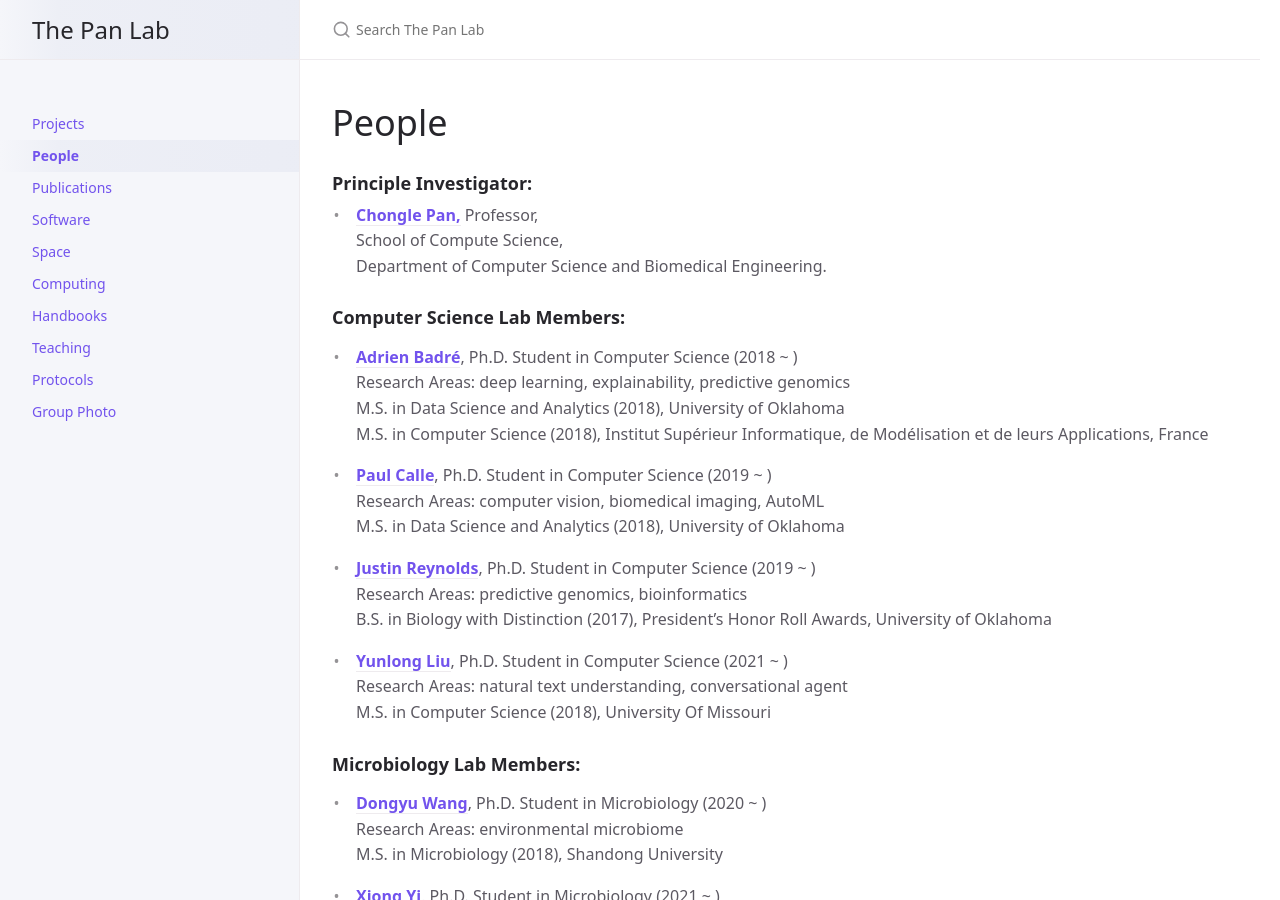
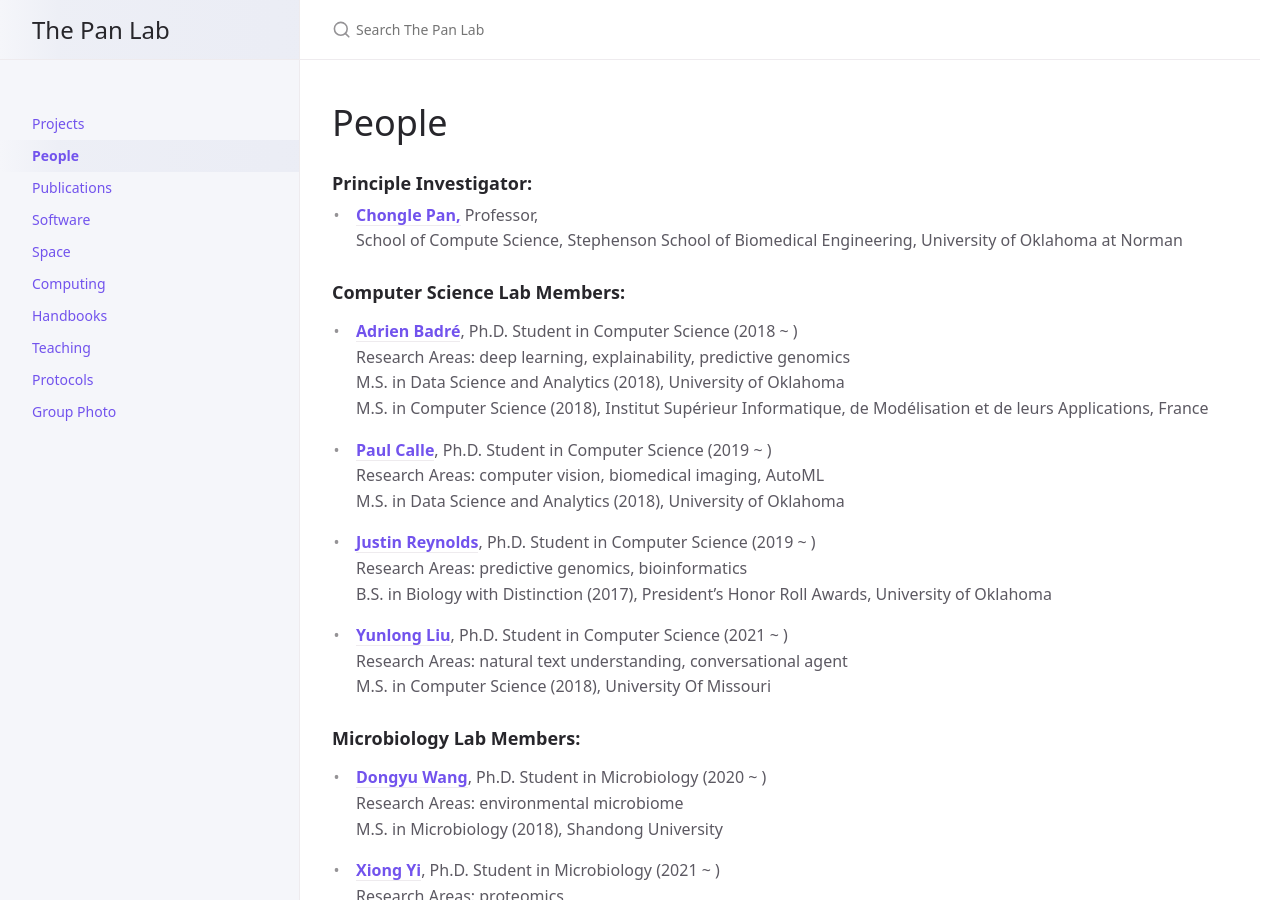
Before and after one commit to thepanlab/thepanlab.github.io, a Jekyll site: the page built from docs/people.md, in a window 1280 px wide and 900 px high. Built offline with Jekyll 4.4.1, drawn with Linux system fonts in a browser that asks for light colours.

Commit message:
Update people.md
Update profile.

```diff
--- a/docs/people.md
+++ b/docs/people.md
@@ -10,7 +10,8 @@ nav_order: 2
 
 - [**Chongle Pan,**](https://github.com/chonglepan)  Professor,
   School of Compute Science,
-  Department of Computer Science and Biomedical Engineering.
+  Stephenson School of Biomedical Engineering,
+  University of Oklahoma at Norman
 
 ### **Computer Science Lab Members:**
 
```
